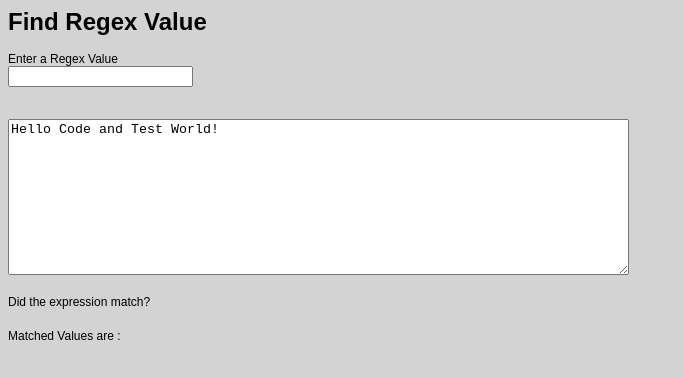
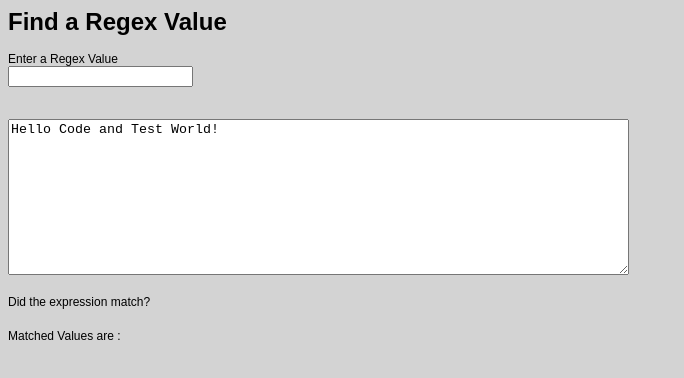
Before and after one commit to Maseeha26/angular-maseeha, an Angular app: page / in a window 1280 px wide. Shown: the top 378 px of the page, without its empty margins (0-684 px from the left). Built offline with nearby package versions, Linux system fonts and the light colour scheme.

Commit message:
1 file modified

```diff
--- a/src/app/app.component.html
+++ b/src/app/app.component.html
@@ -1,5 +1,5 @@
 <div class="container">
-	<h1>Find Regex Value</h1>
+	<h1>Find a Regex Value</h1>
 	<app-regex-input (regexEmit)="getregexEmit($event)"></app-regex-input>
 	<app-string-input (stringEmit)="getstringEmit($event)"></app-string-input>
 	<div class="format">
```
